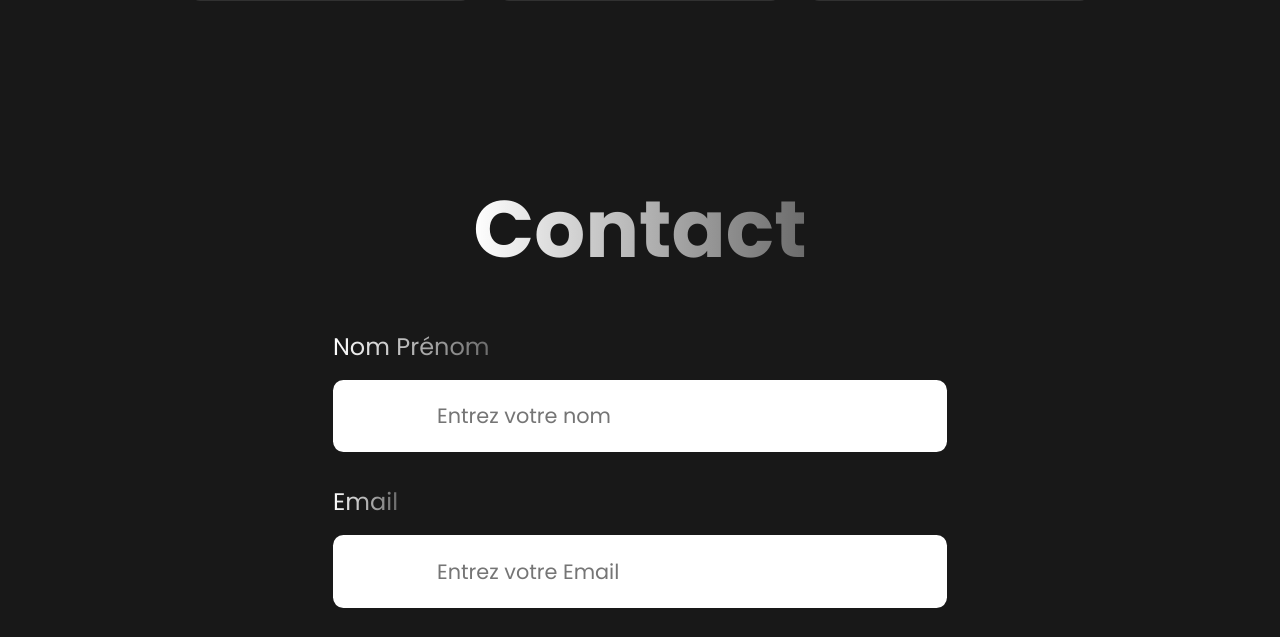
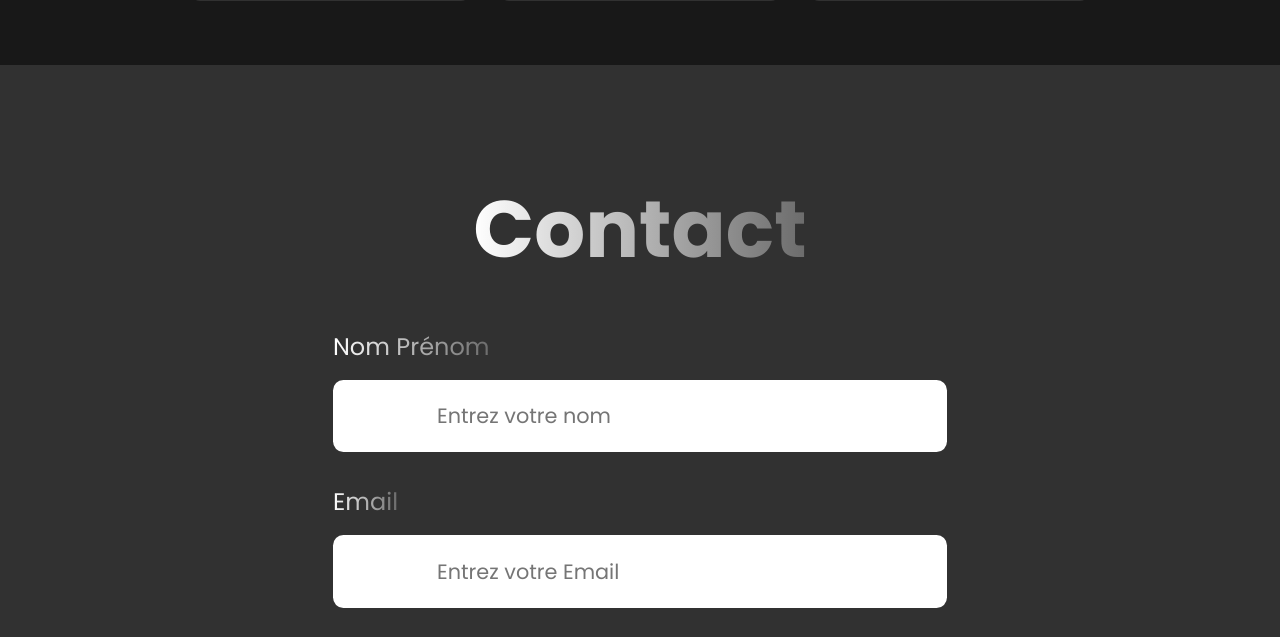
Before and after one commit to Thomasak7/Portfolio, a plain HTML site: page index.html in a window 1280 px wide. Shown: the part 2553-3190 px from the top of the page. Drawn offline with nearby package versions, Linux system fonts and the light colour scheme.

Commit message:
Update style.css

```diff
--- a/style.css
+++ b/style.css
@@ -264,7 +264,7 @@ section {
 
 /* Contact */
 #contact {
-  background-color: background-color: #313131;(--second-background);
+  background-color: #313131;(--second-background);
 }
 
 form {
```
